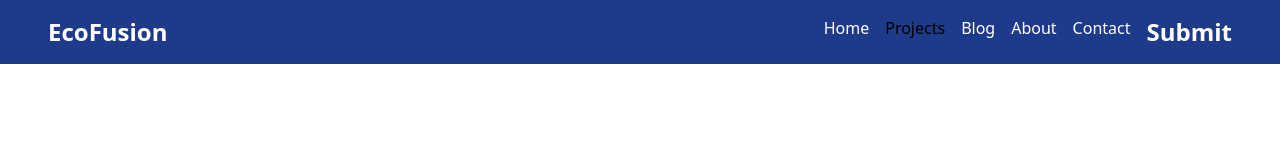
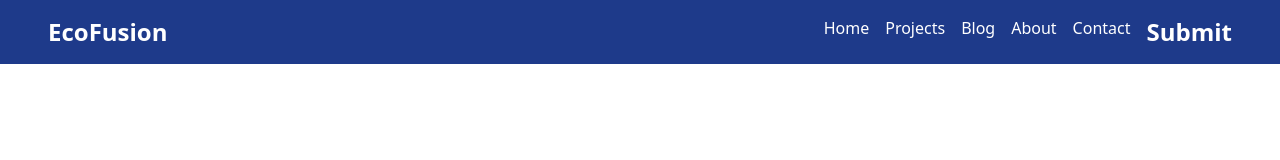
Before and after one commit to gurinderghuman/ecofusion, a Next.js app: page / in a window 1280 px wide. Shown: the top 160 px of the page. Built offline with nearby package versions, Linux system fonts and the light colour scheme.

Commit message:
chore: Update navbar link color to white

```diff
--- a/src/components/ui/navbar.js
+++ b/src/components/ui/navbar.js
@@ -7,7 +7,7 @@ const Navbar = () => (
       <div className="text-white text-2xl font-bold">EcoFusion</div>
       <div className="flex space-x-4">
         <Link href="/" className="text-white">Home</Link>
-        <Link href="/products" className="text-white-500">Projects</Link>
+        <Link href="/products" className="text-white">Projects</Link>
         <Link href="/blog" className="text-white">Blog</Link>
         <Link href="/about" className="text-white">About</Link>
         <Link href="/contact" className="text-white">Contact</Link>
```
